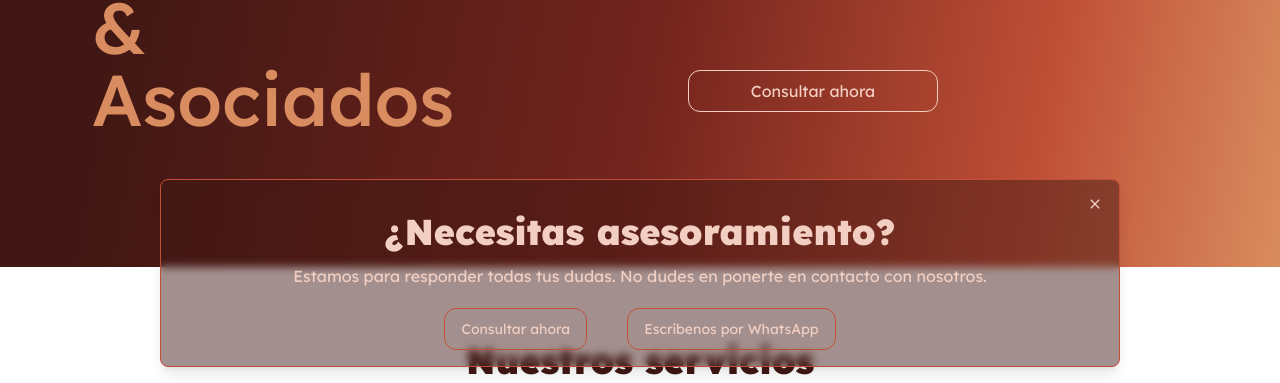
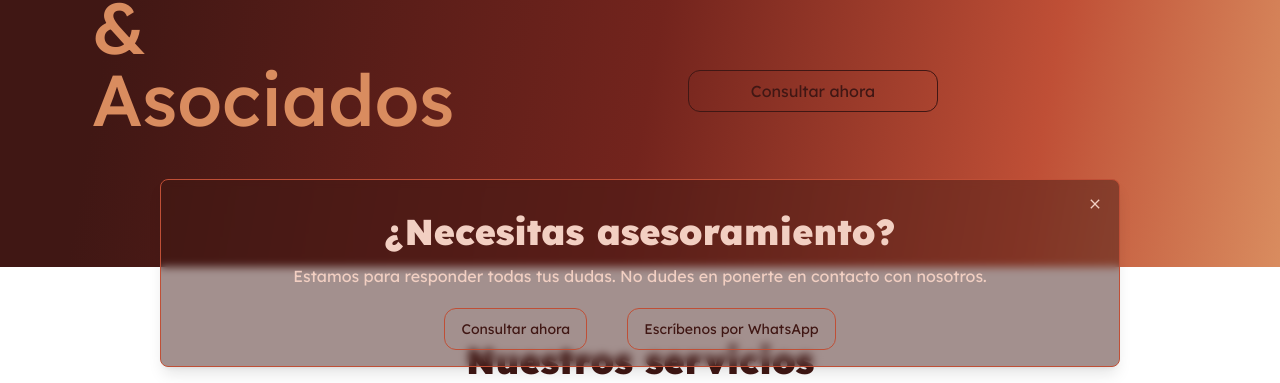
Before and after one commit to cajimenez96/sanchez-martinez, a React (Vite) app: page / in a window 1280 px wide. Shown: the part 417-800 px from the top of the page. Built offline with nearby package versions, Linux system fonts and the light colour scheme; no server answers.

Commit message:
Fix styles

```diff
--- a/src/components/Button/button.module.css
+++ b/src/components/Button/button.module.css
@@ -1,7 +1,6 @@
 .switch {
   background-color: var(--color-naranja);
   color: var(--color-crema);
-  font-family: 'Surt expanded medium';
 }
 
 .switch:hover {
@@ -10,7 +9,6 @@
 
 .link {
   color: var(--color-oscuro);
-  font-family: 'Surt expanded regular';
 }
 
 .link:hover {
@@ -18,8 +16,8 @@
 }
 
 .outline {
-  color: var(--color-crema);
-  border: 1px solid var(--color-crema);
+  color: var(--color-oscuro);
+  border: 1px solid var(--color-oscuro);
 }
 
 .outline:hover {
--- a/src/components/Input/index.tsx
+++ b/src/components/Input/index.tsx
@@ -46,7 +46,7 @@ const Input: React.FC<InputProps> = ({
           className="mt-2 p-2 bg-transparent text-oscuro border-0 border-b-2 border-oscuro focus:outline-none"
         />
       )}
-      {hasError && (<p className="text-blanco text-xs font-light">{error}</p>)}
+      {hasError && (<p className="text-alert text-xs">{error}</p>)}
     </div>
   );
 };
--- a/src/index.css
+++ b/src/index.css
@@ -13,6 +13,7 @@
   --color-mapuche : #D98C5F;
   --color-blanco: #FFFFFF;
   --color-oscuro-blur: #4017147a;
+  --color-alert: #E3564C;
 }
 
 html {
--- a/src/pages/Contact/index.tsx
+++ b/src/pages/Contact/index.tsx
@@ -49,7 +49,7 @@ const Contact = () => {
   return (
     <div className="md:mt-10">
       <Container className={`flex justify-center items-center min-h-[70vh] py-10`}>
-        <Section className="mx-5 md:mx-0 md:w-2/5 rounded-xl py-10 px-5 bg-blanco">
+        <Section className="mx-5 md:mx-0 w-full lg:w-2/5 rounded-xl py-10 px-5 bg-blanco">
           <form onSubmit={formik.handleSubmit}>
             <div className="text-center">
               <Heading level={5} className="font-semibold text-2xl md:text-4xl text-oscuro">Formulario de contacto</Heading>
@@ -112,7 +112,7 @@ const Contact = () => {
 
               <div className="w-full flex justify-center items-center">
                 <div className="w-2/5">
-                  <Button buttonStyle="outline" className="text-oscuro border-oscuro" type="submit">
+                  <Button buttonStyle="outline" type="submit">
                     Enviar
                   </Button>
                 </div>
--- a/tailwind.config.js
+++ b/tailwind.config.js
@@ -17,7 +17,8 @@ export default {
       'crema': 'var(--color-crema)',
       'mapuche': 'var(--color-mapuche)',
       'blanco': 'var(--color-blanco)',
-      'oscuro-blur': 'var(--color-oscuro-blur)'
+      'oscuro-blur': 'var(--color-oscuro-blur)',
+      'alert': 'var(--color-alert)'
     },
     extend: {},
   },
```
